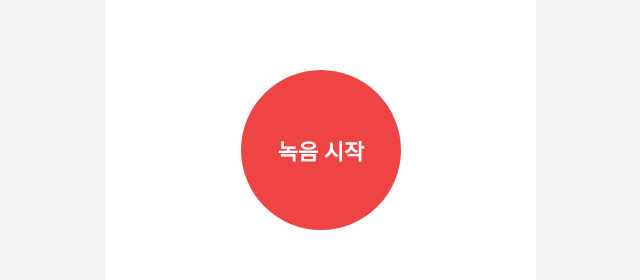
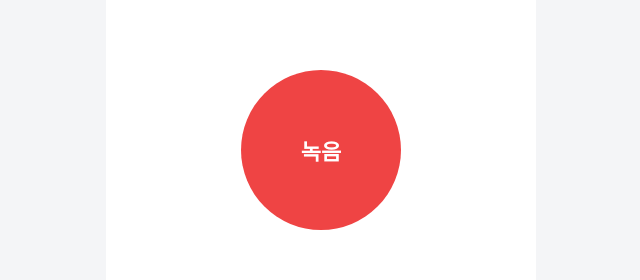
Before and after one commit to leesj3857/262RCOSE45700, a React (Vite) app in the folder web/: page / in a window 1280 px wide. Shown: the part 269-549 px from the top of the page, without its empty margins (319-959 px from the left). Built offline with nearby package versions, Linux system fonts and the light colour scheme.

Commit message:
문구 간단화

```diff
--- a/web/src/pages/Standby/Standby.jsx
+++ b/web/src/pages/Standby/Standby.jsx
@@ -11,7 +11,7 @@ export default function Standby({ onStart }) {
 
       <section className="standby-action" aria-label="음성 기록">
         <button type="button" className="standby-button" onClick={onStart}>
-          녹음 시작
+          녹음
         </button>
       </section>
 
```
